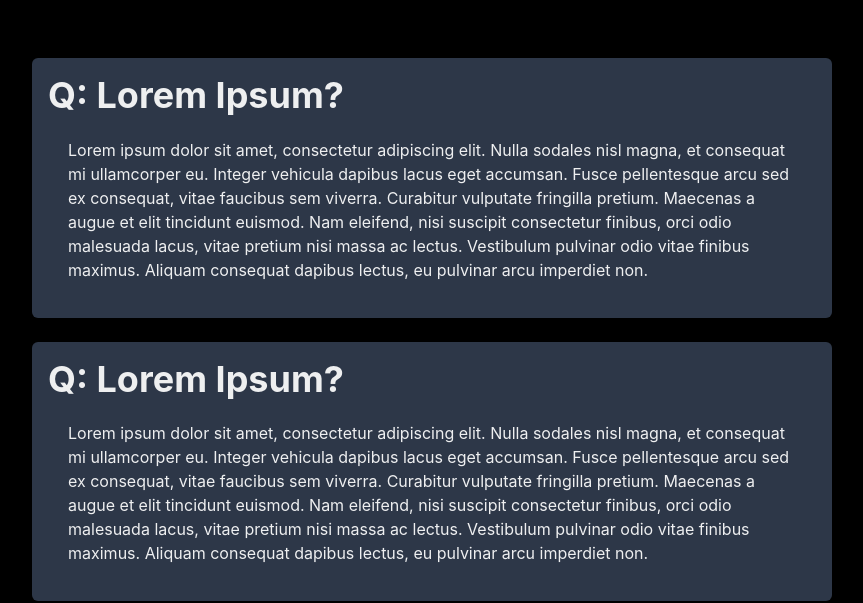
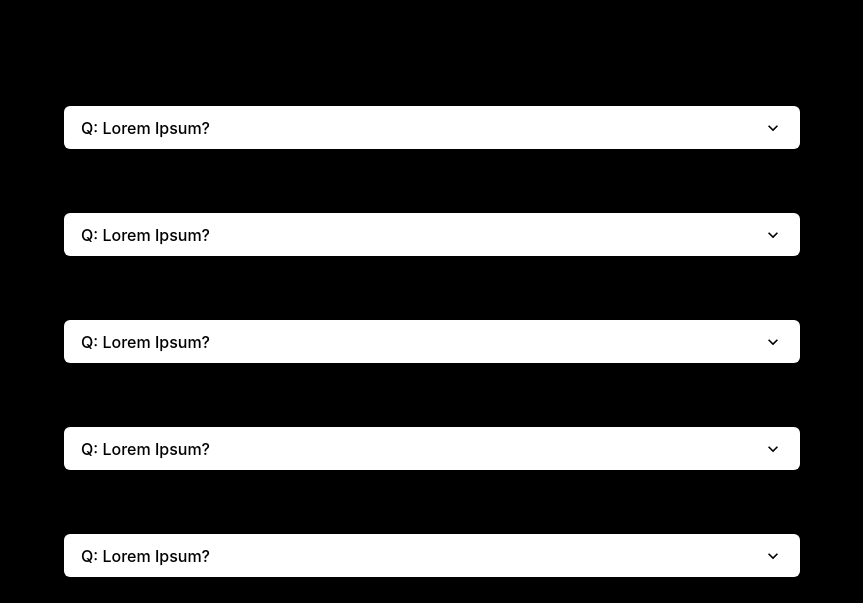
Before and after one commit to LeoQiu981112/hackcouver-2024, a React (Vite) app: page /contact in a window 1280 px wide. Shown: the part 3561-4164 px from the top of the page, without its empty margins (208-1071 px from the left). Built offline with nearby package versions, Linux system fonts and the light colour scheme.

Commit message:
FAQ updated

```diff
--- a/src/components/FAQ.tsx
+++ b/src/components/FAQ.tsx
@@ -1,6 +1,12 @@
-import { Flex } from '@chakra-ui/react';
-import { Heading } from '@chakra-ui/react';
-import { Card, CardBody, } from '@chakra-ui/react'
+import { Flex, Grid } from '@chakra-ui/react';
+import { Heading, Box } from '@chakra-ui/react';
+import {
+    Accordion,
+    AccordionItem,
+    AccordionButton,
+    AccordionPanel,
+    AccordionIcon,
+  } from '@chakra-ui/react'
 
 
 
@@ -10,6 +16,18 @@ export default function FAQ() {
 
 
     const QandA = [
+        {
+            question: "Q: Lorem Ipsum?",
+            answer: LoremIpsum
+        },
+        {
+            question: "Q: Lorem Ipsum?",
+            answer: LoremIpsum
+        },
+        {
+            question: "Q: Lorem Ipsum?",
+            answer: LoremIpsum
+        },
         {
             question: "Q: Lorem Ipsum?",
             answer: LoremIpsum
@@ -31,14 +49,32 @@ export default function FAQ() {
 
             <Heading as='h1' size='2xl' margin='2rem'>FAQ</Heading>
 
-            {QandA.map((item, index) => (
-                <Card padding='1rem' key={index} maxWidth='800px'>
-                    <Heading>{item.question}</Heading>
-                    <CardBody>
-                        {item.answer}
-                    </CardBody>
-                </Card>
-            ))}
+            <Box height='100%' width='100vw' maxWidth='800px' margin='1rem'>
+
+            <Accordion allowMultiple>
+                <Grid templateColumns='2'>
+
+
+                {QandA.map((item, index) => (
+                    <AccordionItem key={index} bg='white' textColor='black' rounded={'md'} margin={'2rem'}>
+                        <h2>
+                            <AccordionButton>
+                                <Box as="span" flex='1' textAlign='left'>
+                                    {item.question}
+                                </Box>
+                                <AccordionIcon />
+                            </AccordionButton>
+                        </h2>
+                        <AccordionPanel pb={4} id=''>
+                            {item.answer}
+                        </AccordionPanel>
+                    </AccordionItem>
+                ))}
+
+                </Grid>
+
+            </Accordion>
+            </Box>
 
         </Flex>
 
```
